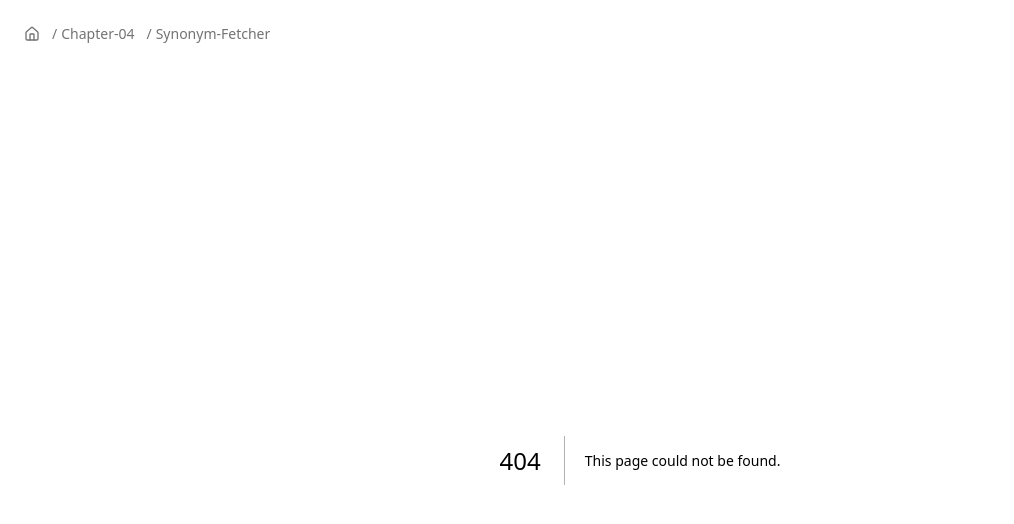
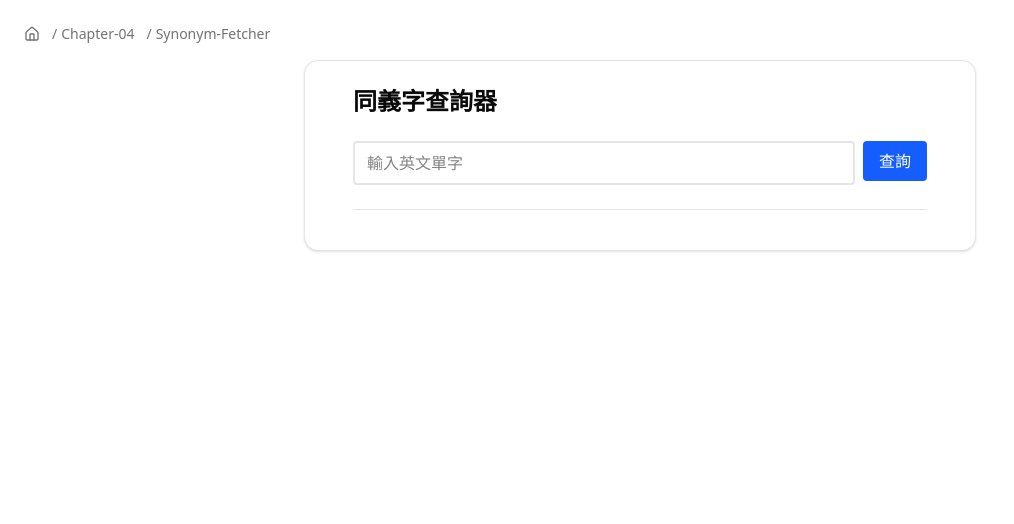
Before and after one commit to aiwlulu/react-interview-lab, a Next.js app: page /chapter-04/synonym-fetcher in a window 1280 px wide. Before the commit this address had no page. Shown: the top 524 px of the page, without its empty margins (0-1014 px from the left). Built offline with nearby package versions, Linux system fonts and the light colour scheme.

Commit message:
feat(CH04-4.8): add Synonym Fetcher page with custom hook and validation

```diff
--- /dev/null
+++ b/src/app/chapter-04/synonym-fetcher/page.tsx
@@ -0,0 +1,145 @@
+"use client";
+
+import React, { useState, useCallback, FormEvent } from "react";
+import { Card, CardContent } from "@/components/ui/card";
+
+interface SynonymItem {
+  word: string;
+  score?: number;
+  tags?: string[];
+}
+
+interface UseFetchSynonymsResult {
+  synonyms: string[];
+  isLoading: boolean;
+  error: Error | null;
+  fetchSynonyms: (word: string) => void;
+}
+
+/**
+ * 自訂 Hook：useFetchSynonyms
+ * - 接收英文單字 word 作為參數
+ * - 回傳 { synonyms, isLoading, error, fetchSynonyms }
+ * - 使用 encodeURIComponent 防範 injection
+ */
+function useFetchSynonyms(): UseFetchSynonymsResult {
+  const [synonyms, setSynonyms] = useState<string[]>([]);
+  const [isLoading, setIsLoading] = useState<boolean>(false);
+  const [error, setError] = useState<Error | null>(null);
+
+  const fetchSynonyms = useCallback(async (word: string) => {
+    if (!word) return;
+    setIsLoading(true);
+    setError(null);
+    try {
+      const safeWord = encodeURIComponent(word);
+      const res = await fetch(
+        `https://api.datamuse.com/words?rel_syn=${safeWord}`
+      );
+      if (!res.ok) {
+        throw new Error(`伺服器回應非 2xx：${res.status}`);
+      }
+      const data: SynonymItem[] = await res.json();
+      const list = data.map((item) => item.word);
+      setSynonyms(list);
+    } catch (err) {
+      setError(err as Error);
+      setSynonyms([]);
+    } finally {
+      setIsLoading(false);
+    }
+  }, []);
+
+  return { synonyms, isLoading, error, fetchSynonyms };
+}
+
+export default function SynonymFetcherPage() {
+  const [word, setWord] = useState<string>("");
+  const [hasSearched, setHasSearched] = useState<boolean>(false);
+  const [validationError, setValidationError] = useState<string>("");
+
+  const { synonyms, isLoading, error, fetchSynonyms } = useFetchSynonyms();
+
+  // 驗證輸入是否僅限英文字母
+  const validate = (input: string) => {
+    if (!/^[a-zA-Z]+$/.test(input)) {
+      return "僅限英文單字，請勿包含空格或特殊字元。";
+    }
+    return "";
+  };
+
+  // 表單提交或列表字詞點擊
+  const handleSearch = (searchWord?: string) => {
+    const raw = searchWord ?? word.trim();
+    const msg = validate(raw);
+    if (msg) {
+      setValidationError(msg);
+      return;
+    }
+    setValidationError("");
+    setWord(raw);
+    setHasSearched(true);
+    fetchSynonyms(raw);
+  };
+
+  const onSubmit = (e: FormEvent) => {
+    e.preventDefault();
+    handleSearch();
+  };
+
+  return (
+    <Card className="p-6 max-w-2xl mx-auto">
+      <CardContent className="space-y-6">
+        <h1 className="text-2xl font-bold">同義字查詢器</h1>
+
+        {/* 查詢區塊：input 與按鈕同排 */}
+        <form onSubmit={onSubmit} className="flex items-start space-x-2">
+          <input
+            type="text"
+            value={word}
+            onChange={(e) => setWord(e.target.value)}
+            placeholder="輸入英文單字"
+            className="flex-1 px-3 py-2 border-2 rounded focus:outline-none focus:ring-2 focus:ring-blue-400 transition"
+            maxLength={30}
+          />
+          <button
+            type="submit"
+            className="px-4 py-2 bg-blue-600 text-white rounded hover:bg-blue-700 transition"
+          >
+            查詢
+          </button>
+        </form>
+        {validationError && (
+          <p className="text-red-600 text-sm">{validationError}</p>
+        )}
+
+        {/* 結果區塊 */}
+        <div className="border-t pt-4">
+          {isLoading && <p>載入中…</p>}
+          {error && <p className="text-red-600">發生錯誤：{error.message}</p>}
+
+          {!isLoading && !error && hasSearched && (
+            <>
+              {synonyms.length > 0 ? (
+                <ul className="grid grid-cols-2 gap-2">
+                  {synonyms.map((syn) => (
+                    <li key={syn}>
+                      <button
+                        onClick={() => handleSearch(syn)}
+                        className="w-full text-left px-3 py-2 border rounded hover:bg-gray-100 transition"
+                      >
+                        {syn}
+                      </button>
+                    </li>
+                  ))}
+                </ul>
+              ) : (
+                <p>找不到同義字。</p>
+              )}
+            </>
+          )}
+        </div>
+      </CardContent>
+    </Card>
+  );
+}
```
